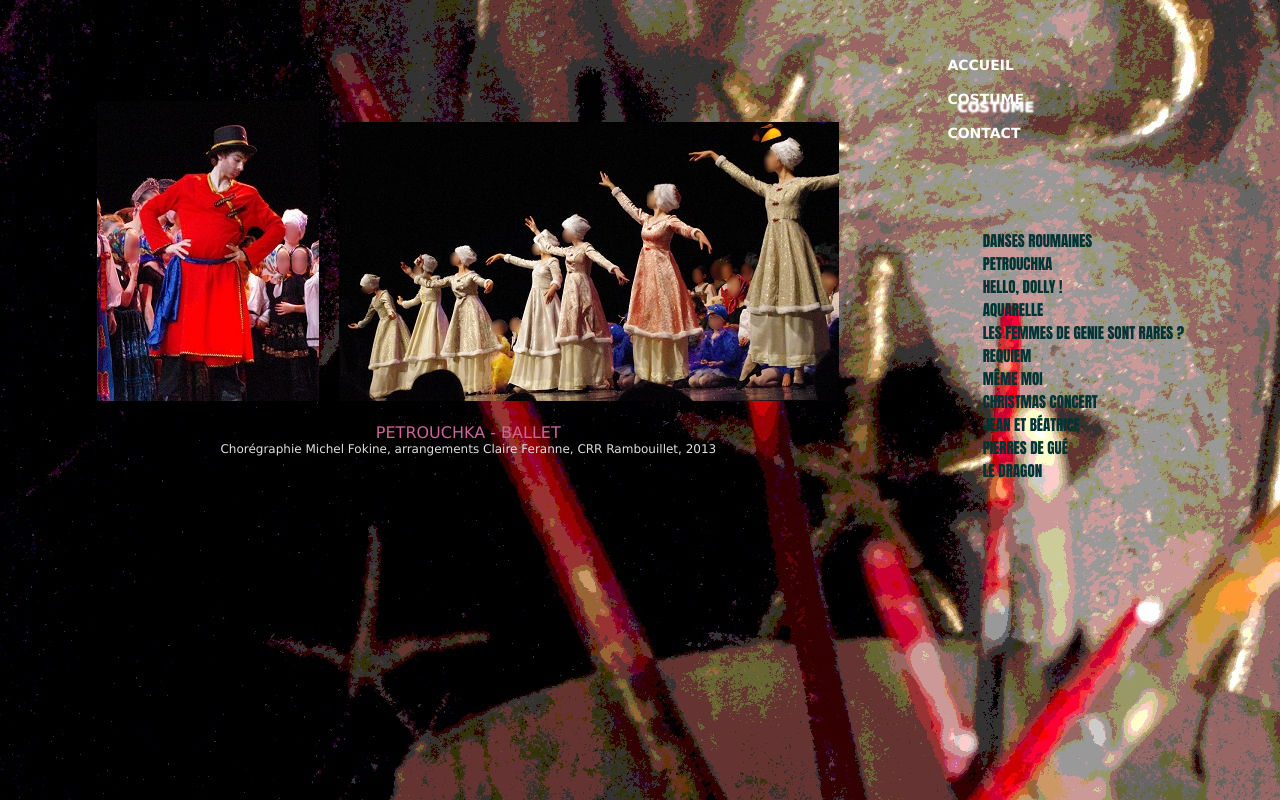
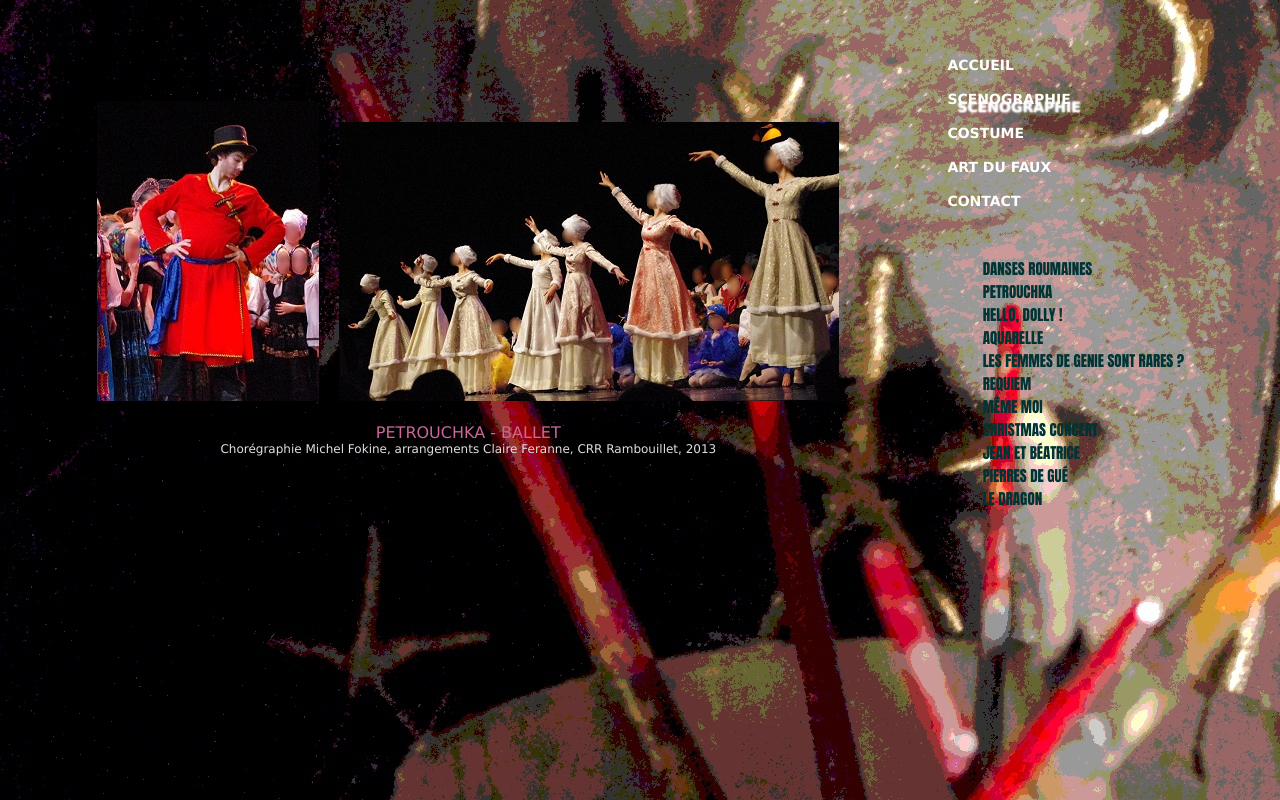
Before and after one commit to sophiecavadini/sophiecavadini_2013, a plain HTML site: page Costume/Petrouchka/costume_petrouchka.html in a window 1280 px wide. Drawn offline with Linux system fonts and the light colour scheme.

Commit message:
Update costume_petrouchka.html

```diff
--- a/Costume/Petrouchka/costume_petrouchka.html
+++ b/Costume/Petrouchka/costume_petrouchka.html
@@ -123,9 +123,11 @@ margin-left: 0.7em;
    <td align="left" height="150" valign="top" width="270">
 
 		<br/><br/>
-		<span class="sommaire"><span class="marge_sommaire"><a href="../../index.html" class="sommaire">ACCUEIL</a></span></span><br /><br />
-		<span class="sommairefixe"><span class="marge_sommaire"><a href="../../Costume/costume.html" class="sommairefixe">COSTUME</a></span></span><br /><br />
-		<span class="sommaire"><span class="marge_sommaire"><a href="../../Contact/contact.html" class="sommaire">CONTACT</a></span></span><br /><br />
+		<span class="sommaire"><span class="marge_sommaire"><a href="../index.html" class="sommaire">ACCUEIL</a></span></span><br /><br />
+		<span class="sommairefixe"><span class="marge_sommaire"><a href="../Scenographie/scenographie.html" class="sommairefixe">SCENOGRAPHIE</a></span></span><br /><br />
+		<span class="sommaire"><span class="marge_sommaire"><a href="../Costume/costume.html" class="sommaire">COSTUME</a></span></span><br /><br />
+		<span class="sommaire"><span class="marge_sommaire"><a href="../ArtDuFaux/artdufaux.html" class="sommaire">ART DU FAUX</a></span></span><br /><br />
+		<span class="sommaire"><span class="marge_sommaire"><a href="../Contact/contact.html" class="sommaire">CONTACT</a></span></span><br /><br />
 
 		<tr>
 			<td width="270" align="left" valign="middle">
```
